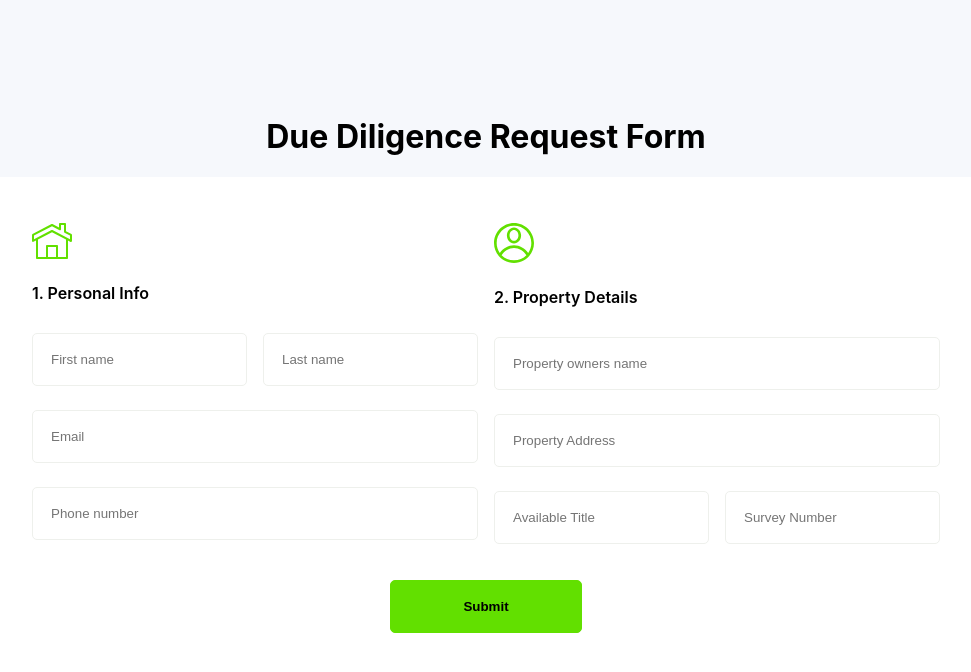
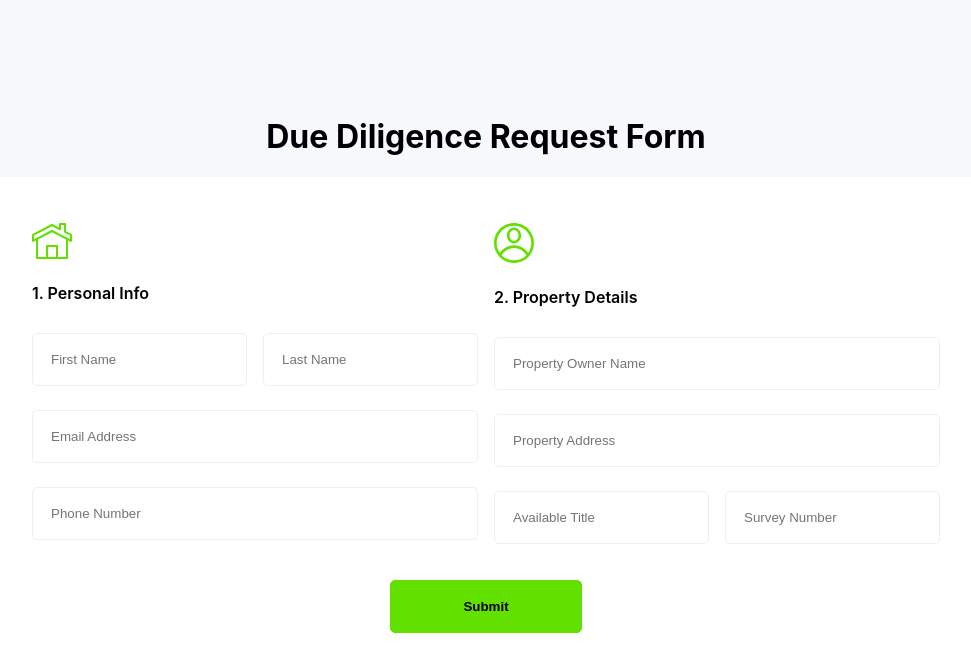
Before and after one commit to Safehouse-Inc/safehouse-fe, a React (Vite) app: page /request_form in a window 1280 px wide. Shown: the top 672 px of the page, without its empty margins (154-1125 px from the left). Built offline with nearby package versions, Linux system fonts and the light colour scheme.

Commit message:
implement google sheet submission for form

```diff
--- a/package.json
+++ b/package.json
@@ -12,6 +12,7 @@
     "react": "^18.2.0",
     "react-dom": "^18.2.0",
     "react-router-dom": "^6.10.0",
+    "react-toastify": "^9.1.2",
     "styled-components": "^5.3.9"
   },
   "devDependencies": {
--- a/src/components/atoms/Button/index.jsx
+++ b/src/components/atoms/Button/index.jsx
@@ -15,5 +15,9 @@ const StyledButton = styled.button`
 `;
 
 export const Button = (props) => {
-  return <StyledButton {...props}>{props.text}</StyledButton>;
+  return (
+    <StyledButton type={props.type} {...props}>
+      {props.text}
+    </StyledButton>
+  );
 };
--- a/src/components/atoms/Input/index.jsx
+++ b/src/components/atoms/Input/index.jsx
@@ -17,6 +17,6 @@ const StyledInput = styled.input`
   }
 `;
 
-export const Input = ({ type = "text", placeholder }) => {
-  return <StyledInput type={type} placeholder={placeholder} />;
+export const Input = (props) => {
+  return <StyledInput {...props} />;
 };
--- a/src/components/pages/DDAASRequestForm/index.jsx
+++ b/src/components/pages/DDAASRequestForm/index.jsx
@@ -7,6 +7,7 @@ import homeIcon from "../../../assets/svgs/home_icon.svg";
 import profileIcon from "../../../assets/svgs/profile_icon.svg";
 import styled from "styled-components";
 import { Button } from "../../atoms/Button";
+import { toast } from "react-toastify";
 
 const Icons = styled.img`
   width: 40px;
@@ -14,9 +15,30 @@ const Icons = styled.img`
 `;
 
 export const DDAASRequestForm = () => {
+  async function submit(e) {
+    e.preventDefault();
+    const formDatab = new FormData(e.target);
+    const response = await fetch(
+      "https://script.google.com/macros/s/AKfycbwOq8q4af6_dHkF896ztDL7xqjCwV63jPXTqv3bG8RwAI8Z1xXRDf-t7WUoV7cfJKpG/exec",
+      {
+        method: "POST",
+        body: formDatab,
+      }
+    );
+    if (response.status === 200) return toast.success("Request successful");
+    toast.error("Failed to submit form due to an error");
+    console.log(response);
+    // .then((res) => {
+    //   toast.success("Request successful");
+    // })
+    // .catch((error) => {
+    //   console.error(error);
+    // });
+  }
   return (
     <DDAASRequestTemplate title="Due Diligence Request Form">
       <Section>
+        <form action="POST" onSubmit={(e) => submit(e)}>
           <Flex width="100%" gap="16px">
             <Section width="50%">
               <Icons src={homeIcon} alt="home icon" />
@@ -24,14 +46,22 @@ export const DDAASRequestForm = () => {
                 1. Personal Info
               </Text>
               <Flex gap="16px">
-              <Input placeholder="First name" />
-              <Input placeholder="Last name" />
+                <Input name="First Name" placeholder="First Name" />
+                <Input name="Last Name" placeholder="Last Name" />
               </Flex>
               <Flex gap="16px">
-              <Input type="email" placeholder="Email" />
+                <Input
+                  type="email"
+                  name="Email Address"
+                  placeholder="Email Address"
+                />
               </Flex>
               <Flex gap="16px">
-              <Input type="tel" placeholder="Phone number" />
+                <Input
+                  type="tel"
+                  name="Phone Number"
+                  placeholder="Phone Number"
+                />
               </Flex>
             </Section>
             <Section width="50%">
@@ -40,25 +70,30 @@ export const DDAASRequestForm = () => {
                 2. Property Details
               </Text>
               <Flex gap="16px">
-              <Input placeholder="Property owners name" />
+                <Input
+                  name="Property Owner Name"
+                  placeholder="Property Owner Name"
+                />
               </Flex>
               <Flex gap="16px">
-              <Input placeholder="Property Address" />
+                <Input name="Property Address" placeholder="Property Address" />
               </Flex>
               <Flex gap="16px">
-              <Input placeholder="Available Title" />
-              <Input placeholder="Survey Number" />
+                <Input name="Available Title" placeholder="Available Title" />
+                <Input name="Survey Number" placeholder="Survey Number" />
               </Flex>
             </Section>
           </Flex>
           <Flex justifyContent="center" margin="24px 0">
             <Button
+              type="submit"
               text="Submit"
               borderColor="#62e000"
               padding="18px 72px"
               fontWeight="600"
             />
           </Flex>
+        </form>
       </Section>
     </DDAASRequestTemplate>
   );
--- a/src/main.jsx
+++ b/src/main.jsx
@@ -2,9 +2,14 @@ import React from "react";
 import ReactDOM from "react-dom/client";
 import App from "./App";
 import "./index.css";
+import { ToastContainer } from "react-toastify";
+import "react-toastify/dist/ReactToastify.css";
 
 ReactDOM.createRoot(document.getElementById("root")).render(
   <React.StrictMode>
-    <App />
+    <>
+      <App />
+      <ToastContainer />
+    </>
   </React.StrictMode>
 );
```
Also changed, not shown: 1 other file (tests, documents, lock files or other folders). Lines whose indentation alone changed are shown as unchanged.
